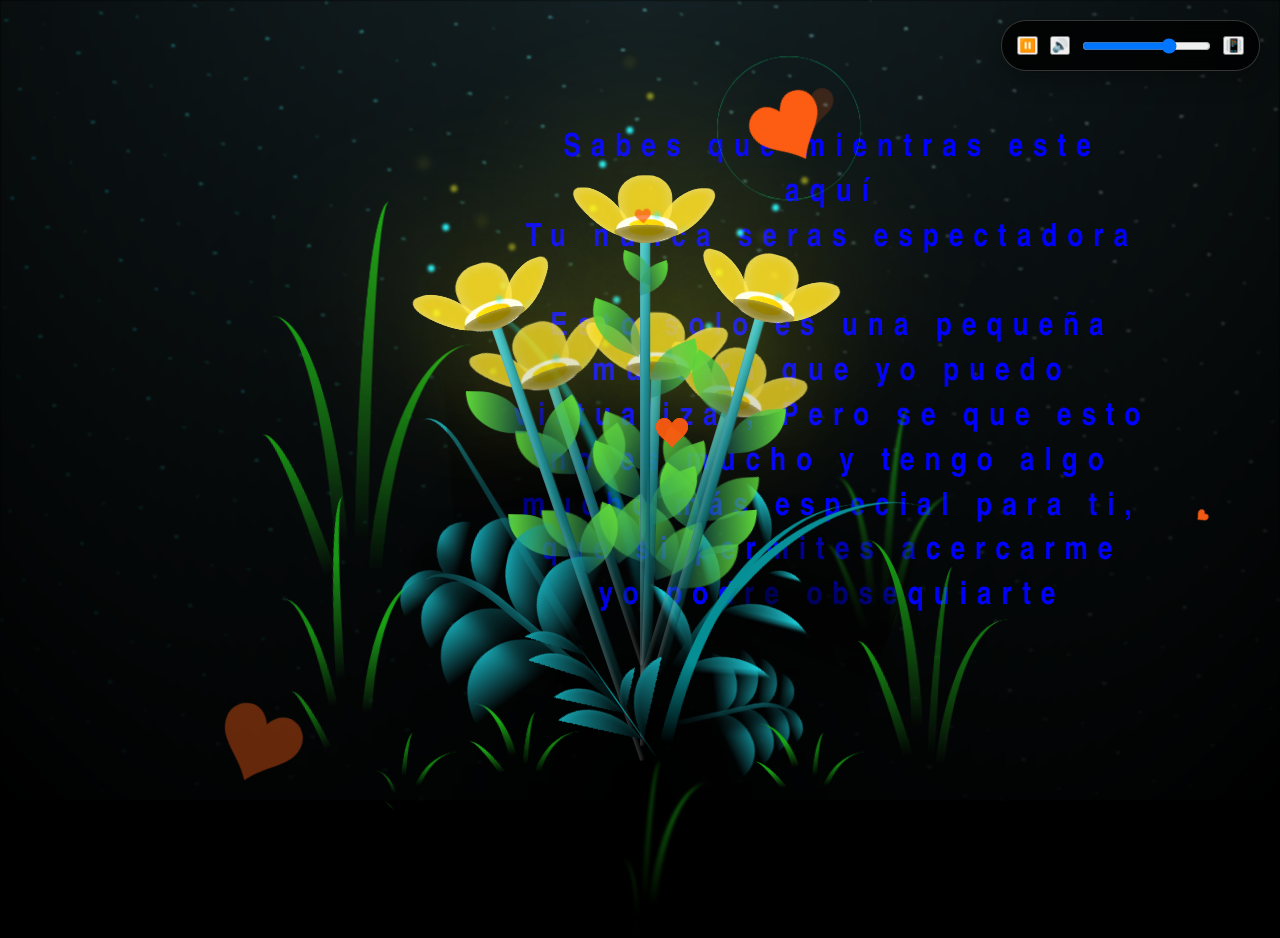
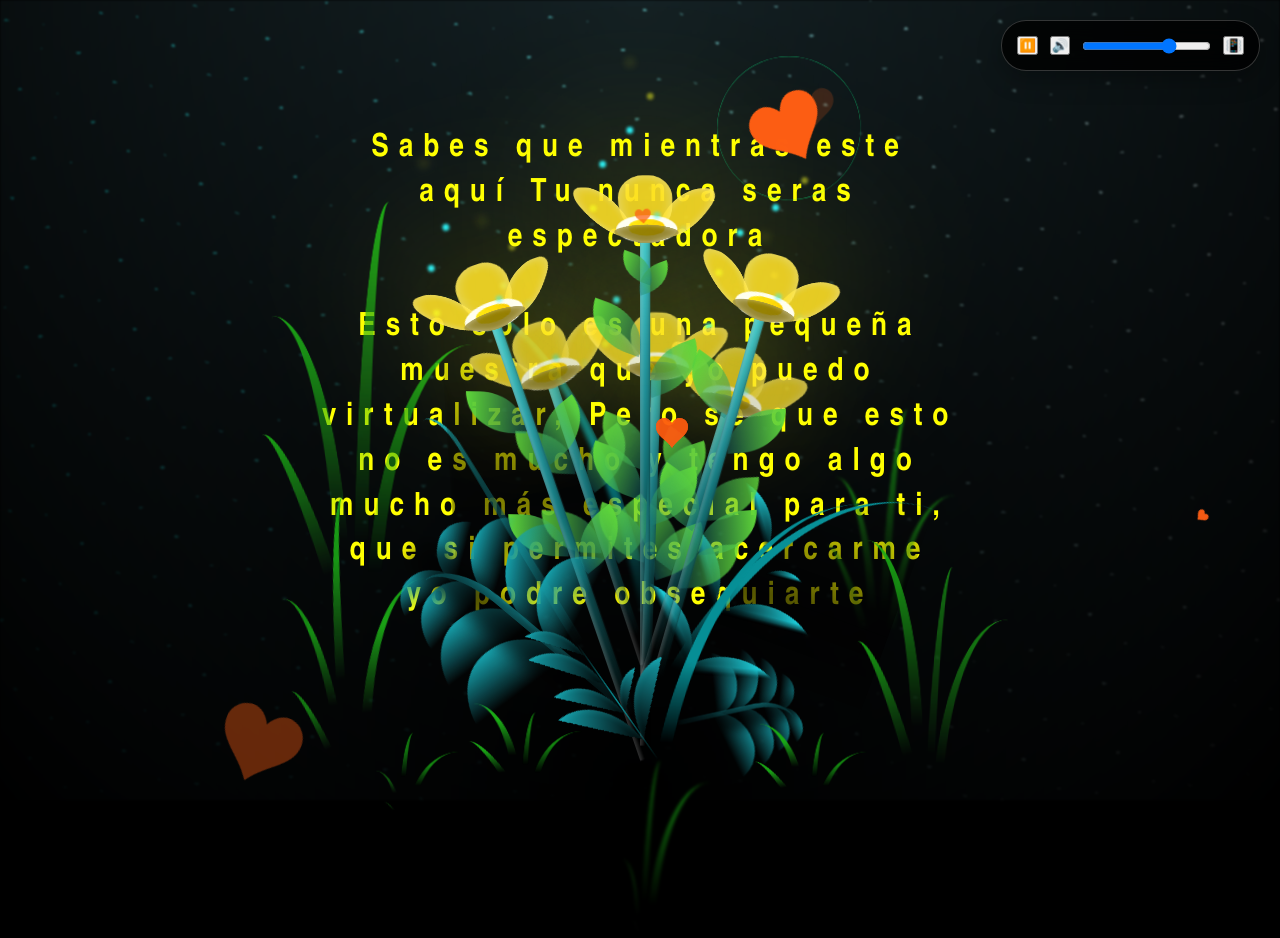
Before and after one commit to jherson91fs/FlowersForAngie, a plain HTML site: page rosas.html in a window 1280 px wide. Drawn offline with Linux system fonts and the light colour scheme.

Commit message:
jhjfchfghj

```diff
--- a/css/rosas.css
+++ b/css/rosas.css
@@ -73,7 +73,7 @@ body {
 .titulo {
   margin-bottom: 180px;
   font-family: "Arial Narrow", Arial, sans-serif;
-  color: blue;
+  color: yellow;
   position: absolute;
   font-weight: bold;
   letter-spacing: 10px;
@@ -81,7 +81,7 @@ body {
   animation: fadeIn 3s ease-in-out forwards;
   text-align: center;
   left: 50%;
-  transform: translateX(-20%);
+  transform: translateX(-50%);
   max-width: 90vw;
   line-height: 1.4;
 }
--- a/rosas.html
+++ b/rosas.html
@@ -15,7 +15,7 @@
 
     </div>
 
-    <h1 class="titulo">Sabes que mientras este aquí <p></p>
+    <h1 class="titulo">Sabes que mientras este aquí
       Tu nunca seras espectadora <br></br>
       Esto solo es una pequeña muestra que yo puedo virtualizar, Pero se que esto no es mucho y tengo algo mucho más especial para ti, que si permites acercarme yo podre obsequiarte
 
```
